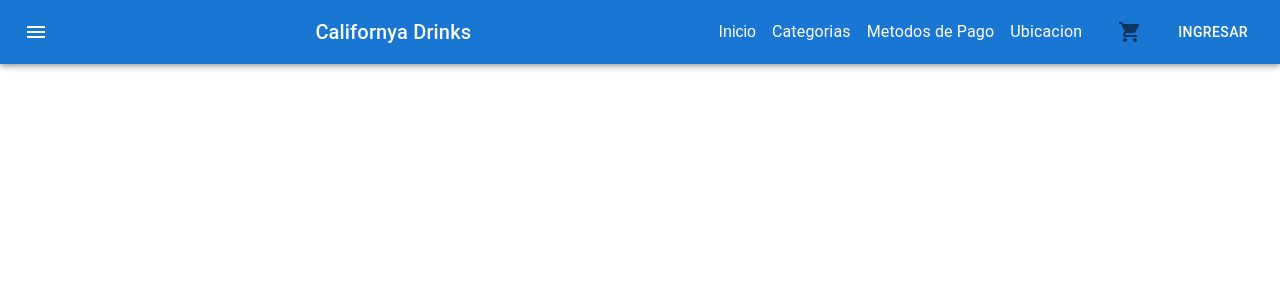
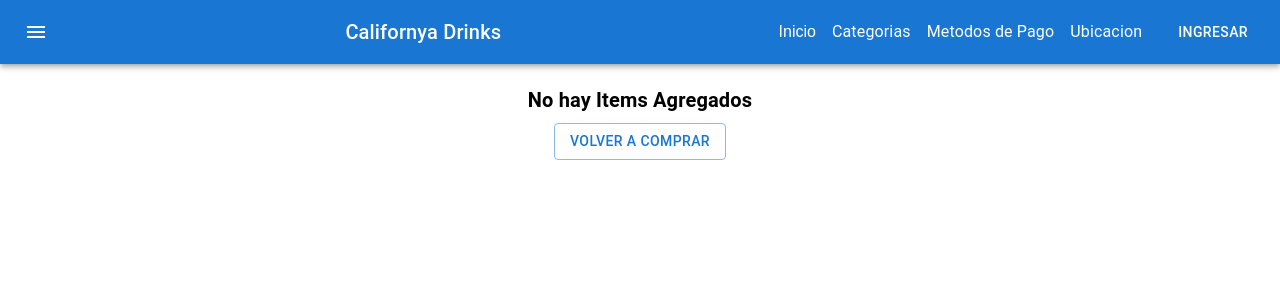
Before and after one commit to marcosgarcia195/californyaGarcia, a React (Create React App) app: page /cart in a window 1280 px wide. Shown: the top 300 px of the page. Built offline with nearby package versions, Linux system fonts and the light colour scheme.

Commit message:
decimaentrega

```diff
--- /dev/null
+++ b/src/components/CartItem.js
@@ -0,0 +1,63 @@
+import * as React from 'react';
+import Box from '@mui/material/Box';
+import Grid from '@mui/material/Grid';
+import Card from '@mui/material/Card';
+import CardHeader from '@mui/material/CardHeader';
+import CardMedia from '@mui/material/CardMedia';
+import CardContent from '@mui/material/CardContent';
+import CardActions from '@mui/material/CardActions';
+import Typography from '@mui/material/Typography';
+import DeleteIcon from '@mui/icons-material/Delete';
+import { Button, Chip } from '@mui/material';
+import { Link } from 'react-router-dom';
+
+
+export default function ItemDetail({item, deleteItem}) {
+
+
+
+    return (
+
+
+        <Card sx={{ display: 'flex' }} fullWidth>
+            <Box sx={{ width: { xs: '50%', md: '40%', lg: '20%' } , borderRight: 1, borderColor: 'grey.200' }}  >
+                <CardMedia style={{ width: "auto",margin: "auto"}}
+                component="img"
+                height="130"
+                image={item.item.pictureUrl}
+                alt={item.title}
+                />
+            </Box>
+            <Grid container>
+            <Grid item xs={12}>
+            <Box sx={{ width: '100%'}}>
+                <CardHeader sx={{ width: '80%', borderBottom: 1, borderColor: 'grey.200', margin:'auto' }}
+                title={item.item.title}
+                />
+            </Box>
+            </Grid>
+            <Grid item xs={12}>
+            <Box sx={{ width: '100%'}}>
+                <CardContent sx={{ width: '80%', margin:'auto' }}>
+                <Grid container>
+                <Grid item xs={2}></Grid>
+                <Grid item xs={8}>
+                <Box sx={{ width: '100%'}}>
+                <Chip label={"Precio Unitario: $" + item.item.price} variant="outlined" />
+                <Chip label={"Cantidad: " + item.quantity} variant="outlined" sx={{marginLeft:'10px'}}/>
+                <Chip icon={<DeleteIcon style={{color:"darkred"}}/>} sx={{marginLeft:'10px', color:"darkred"}} label="Quitar" variant="outlined" onClick={()=>{deleteItem(item)}}/></Box>
+                </Grid>
+                <Grid item xs={2}>
+                <Typography variant="subtitle1" gutterBottom component="div" sx={{ borderBottom: 1, borderRadius: 1, borderColor: 'grey.200', fontSize:15,fontWeight: "bold"}}>
+                {"  Subtotal: $" + (item.quantity*item.item.price) + "  "}
+                </Typography>
+                </Grid>
+                </Grid>
+                </CardContent>
+            </Box>
+            </Grid>
+            </Grid>
+        </Card>
+
+    );
+  }
--- /dev/null
+++ b/src/components/CartItemContainer.js
@@ -0,0 +1,85 @@
+import React, {useState, useEffect, useContext} from 'react';
+import { CartContext } from '../context/CartContext.js';
+import Container from '@mui/material/Container';
+import Grid from '@mui/material/Grid';
+import Box from '@mui/material/Box';
+import Card from '@mui/material/Card';
+import Typography from '@mui/material/Typography';
+import CartItem from './CartItem.js';
+import { Button } from '@mui/material';
+import { Link } from 'react-router-dom';
+
+
+
+export default function CartItemContainer({}) {
+
+  const { items, removeItem } = useContext(CartContext);
+  const [currentItems, setCurrentItems] = useState([]);
+  const [total, setTotal] = useState(0);
+
+
+  React.useEffect(() => {
+
+    setCurrentItems(items);
+    totalBuy(items);
+
+    }, [items]);
+
+
+    const totalBuy = (bebidas) => {
+
+        let tot = 0;
+
+        bebidas.map((item) => {
+
+         tot = tot + (item.item.price * item.quantity)
+
+        });
+
+        setTotal(tot);
+    }
+
+    const handleDelItem = (item) => {
+
+        removeItem(item);
+
+      }
+
+
+  return (
+
+    <Container maxWidth="m">
+
+      <br/>
+
+        {currentItems.length != 0 ?
+
+            <Grid container spacing={2} justifyContent="center">
+            {currentItems.map((item) =>
+            <Grid item xs={10}><CartItem key={item.id} item={item} deleteItem={handleDelItem}/></Grid>)}
+            <Grid item xs={10}>
+                <Card sx={{ display: 'flex' }} fullWidth>
+                <Box sx={{ width: "100%" }}>
+                <Typography variant="h6" gutterBottom component="div" sx={{fontWeight: "bold", textAlign:"center"}}>
+                Total: ${total}
+                </Typography>
+                </Box>
+                </Card>
+            </Grid>
+            </Grid>
+          :
+
+          <Grid container spacing={2} justifyContent="center">
+             <Grid item xs={10}>
+             <Typography variant="h6" gutterBottom component="div" sx={{fontWeight: "bold", textAlign:"center"}}>
+                No hay Items Agregados
+            </Typography>
+            <Link to="/" style={{ textDecoration: 'none'}}><Button variant="outlined">Volver a Comprar</Button></Link>
+             </Grid>
+            </Grid>
+
+        }
+
+    </Container>
+  );
+}
--- a/src/components/ItemDetailContainer.js
+++ b/src/components/ItemDetailContainer.js
@@ -50,7 +50,10 @@ export default function ItemDetailContainer() {
 
       const item = {
         item: {
-          id: currentBebida['id']
+          id: currentBebida['id'],
+          title: currentBebida['title'],
+          price: currentBebida['price'],
+          pictureUrl: currentBebida['pictureUrl']
         },
         quantity: currentCantidad
       }
--- a/src/components/NavBar.js
+++ b/src/components/NavBar.js
@@ -1,6 +1,6 @@
-
-import * as React from 'react';
 import './NavBar.css';
+import React, {useState, useEffect, useContext} from 'react';
+import { CartContext } from '../context/CartContext.js';
 import AppBar from '@mui/material/AppBar';
 import Box from '@mui/material/Box';
 import Toolbar from '@mui/material/Toolbar';
@@ -16,8 +16,11 @@ import { Link, NavLink } from 'react-router-dom';
 
 export default function ButtonAppBar() {
 
+  const { quantity } = useContext(CartContext);
   const [anchorEl, setAnchorEl] = React.useState(null);
+
   const open = Boolean(anchorEl);
+
   const handleClick = (event) => {
     setAnchorEl(event.currentTarget);
   };
@@ -26,6 +29,7 @@ export default function ButtonAppBar() {
   };
 
   return (
+
     <div className="NavBar">
 
     <Box sx={{ flexGrow: 1 }}>
@@ -72,11 +76,7 @@ export default function ButtonAppBar() {
             Ubicacion
             </Typography>
           </IconButton>
-
-          <Link to="/cart">
-          <CartWidget/>
-          </Link>
-
+          { quantity ? <Link to="/cart"><CartWidget/></Link> : null}
           <Button color="inherit">Ingresar</Button>
         </Toolbar>
       </AppBar>
--- a/src/context/CartContext.js
+++ b/src/context/CartContext.js
@@ -25,13 +25,12 @@ export const CartProvider = ({ defaultValue = [], children}) => {
 
     const removeItem = (currentItem) => {
 
-        const newItems = items.filter(({item}) => item.id !== currentItem.item.id);
-        setItems([...newItems]);
+        if (items.some(({item}) => item.id === currentItem.item.id)){
 
-        const Item = items.find(({item}) => item.id === currentItem.item.id)
+            const newItems = items.filter(({item}) => item.id !== currentItem.item.id);
+            setItems([...newItems]);
 
-        if (Item){
-            setQuantity(quantity - Item.quantity);
+            setQuantity(quantity - currentItem.quantity);
         }
 
     };
@@ -54,6 +53,6 @@ export const CartProvider = ({ defaultValue = [], children}) => {
     }
 
 
-    return <CartContext.Provider value={{addItem,quantity}}>{children}</CartContext.Provider>
+    return <CartContext.Provider value={{items,quantity,addItem,removeItem}}>{children}</CartContext.Provider>
 
 };
--- a/src/router/router.js
+++ b/src/router/router.js
@@ -1,7 +1,7 @@
 import React from "react";
 import {BrowserRouter,Switch,Route} from "react-router-dom";
 import NavBar from "../components/NavBar.js";
-import CartContainer from "../components/CartContainer";
+import CartItemContainer from "../components/CartItemContainer";
 import ItemDetailContainer from "../components/ItemDetailContainer.js";
 import ItemListContainer from "../components/ItemListContainer.js";
 import NotFound from "../components/NotFound.js";
@@ -24,7 +24,7 @@ return (
             <ItemDetailContainer />
         </Route>
         <Route exact path="/cart">
-            <CartContainer />
+            <CartItemContainer />
         </Route>
         <Route path="*">
             <NotFound/>
```
Also changed, not shown: src/components/CartContainer.js (deleted, +0 -18 lines).
